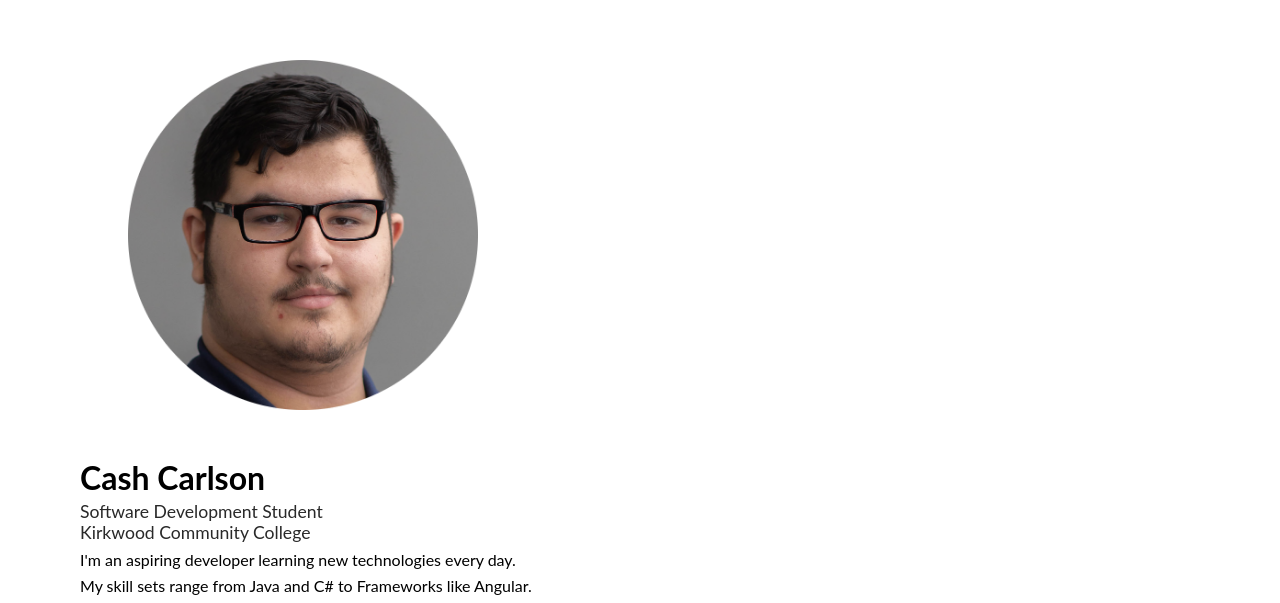
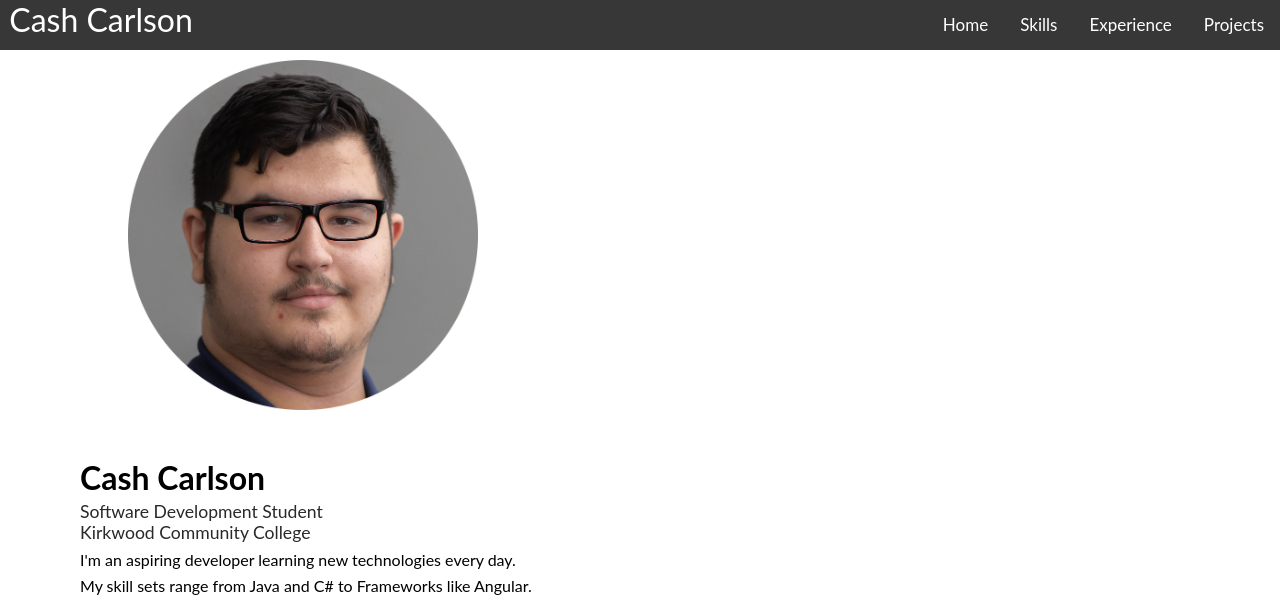
Before and after one commit to cash12121/CashCarlson, a plain HTML site: page index.html in a window 1280 px wide. Shown: the top 603 px of the page. Drawn offline with Linux system fonts and the light colour scheme.

Commit message:
Update main.css

```diff
--- a/styles/main.css
+++ b/styles/main.css
@@ -14,6 +14,7 @@ body {
 /* Logo and Navigation Menu */
 
 header{
+    background-color: #373737;
     overflow: hidden;
     width: 100%;
     display: inline-flex;
```
